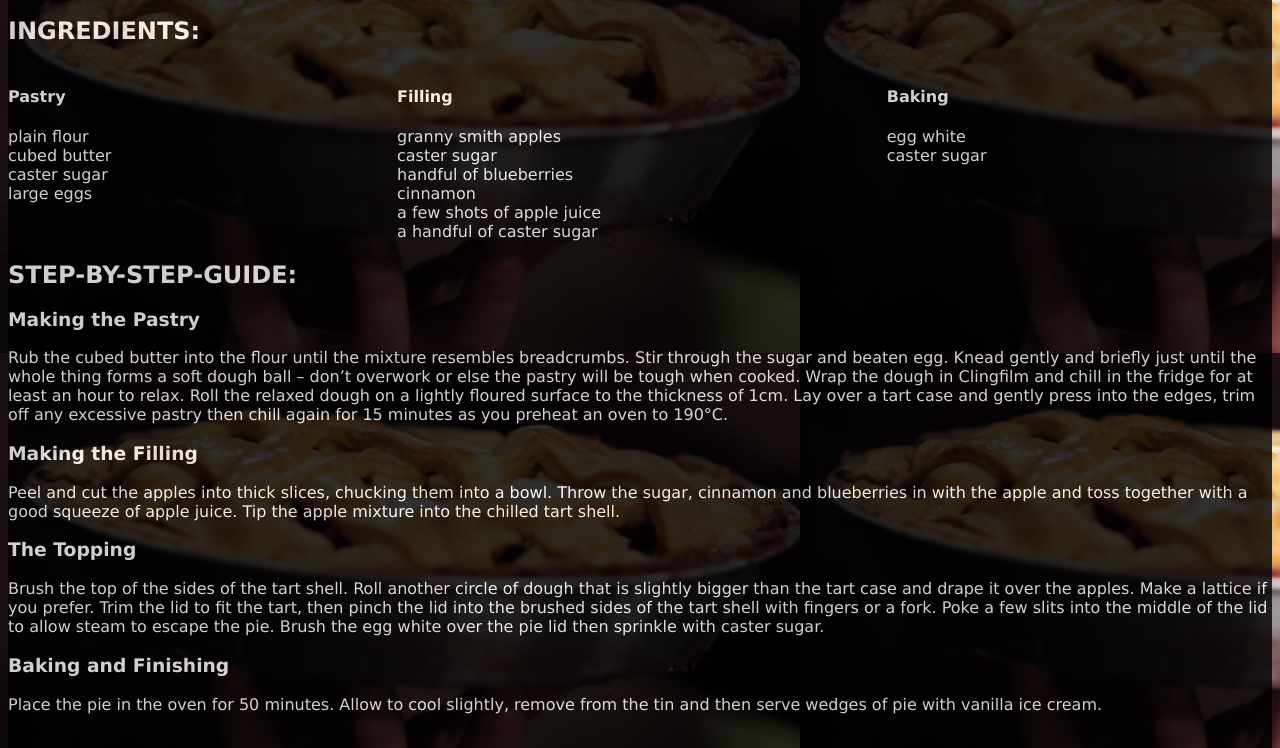
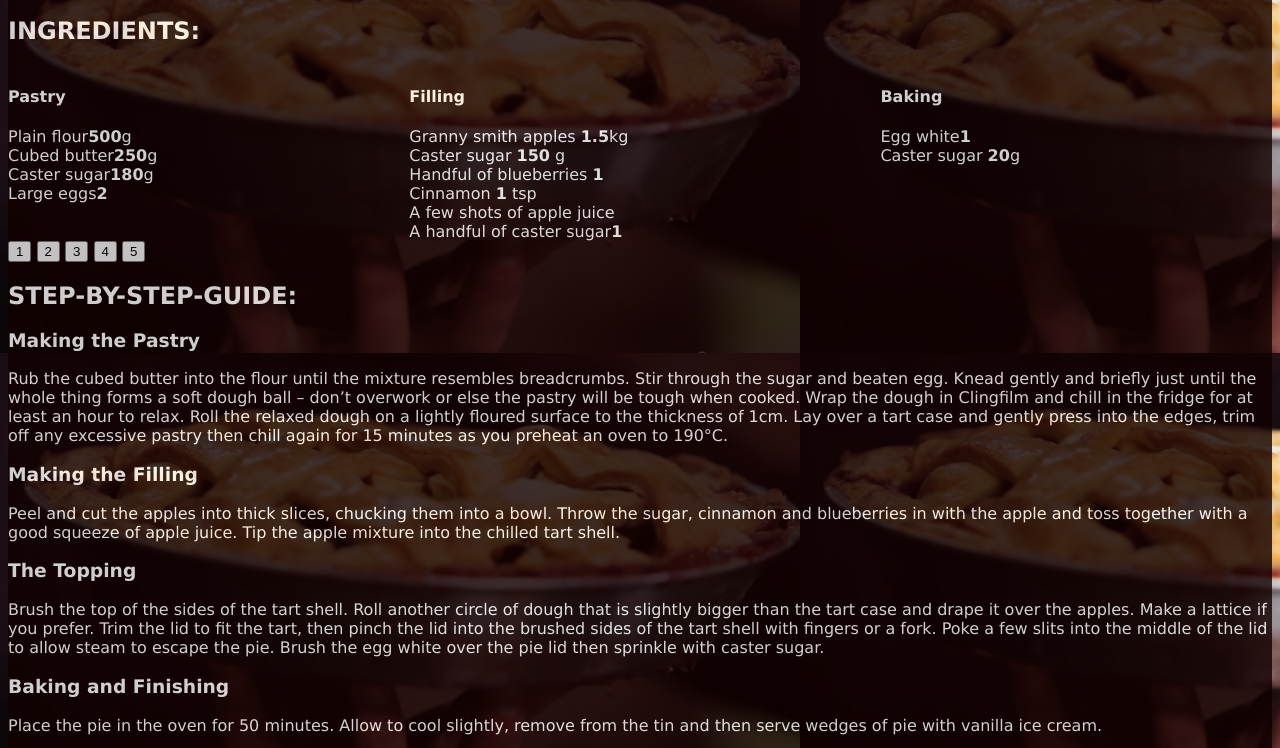
Before and after one commit to Silversoul94/AppelpiePage, a plain HTML site: page APPELpie/recipe.html in a window 1280 px wide. Shown: the part 97-845 px from the top of the page. Drawn offline with Linux system fonts and the light colour scheme; grey boxes are pictures that could not be loaded.

Commit message:
now rating
done with portion

```diff
--- a/APPELpie/mystyle.css
+++ b/APPELpie/mystyle.css
@@ -7,13 +7,16 @@ background-image: url(Pic/Motherhood_and_apple_pie.jpg);
     background-image: url(Pic/appelpie.png);
     background-size: auto;
     background-repeat: repeat;
+}
 
+a{
+ color: white;
 }
 
 main{
  font-family:Verdana;
     color: white;
-background-color:#000;
+background-color:#100;
 opacity: 0.8;
 }
 
--- a/APPELpie/mywebfunction.js
+++ b/APPELpie/mywebfunction.js
@@ -1,6 +1,16 @@
-var portion = 0;
-function setPortionSize() {
 
+//var portionConvert = document.getElementsByClassName("mybutton").innerHTML;
+//var portion = parseInt(portionConvert .innerHTML);
+var previous = 1;
 
-
+function setPortionSize(tallrikar) {
+    PortionSize = document.getElementsByClassName("setSize");
+    for(var i = 0; i<11; i++){
+    var newPortionSize = parseFloat(PortionSize[i].innerHTML);
+    var twoPortion = (tallrikar * newPortionSize)/previous;
+    //document.getElementsByClassName("setSize").innerHTML = twoPortion;
+    PortionSize[i].innerHTML = twoPortion;
+    }
+    previous = tallrikar;
+    console.log("hej");
 }
--- a/APPELpie/recipe.html
+++ b/APPELpie/recipe.html
@@ -28,33 +28,42 @@
         <div id ="Pastry">
             <h4>Pastry</h4>
              <ul>
-            <li>plain flour<strong> </strong> </li>
-            <li>cubed butter<strong> </strong> </li>
-            <li>caster sugar<strong> </strong> </li>
-            <li>large eggs<strong> </strong> </li>
+            <li>Plain flour<strong class="setSize">500</strong>g </li>
+            <li>Cubed butter<strong class="setSize">250</strong>g </li>
+            <li>Caster sugar<strong class="setSize">180</strong>g </li>
+            <li>Large eggs<strong class="setSize">2</strong> </li>
             </ul>
         </div>
 
         <div id ="Filling">
             <h4>Filling</h4>
             <ul>
-            <li>granny smith apples <strong> </strong> </li>
-            <li> caster sugar <strong> </strong></li>
-            <li> handful of blueberries <strong> </strong></li>
-            <li>cinnamon <strong> </strong></li>
-            <li>a few shots of apple juice<strong> </strong></li>
-            <li>a handful of caster sugar<strong> </strong></li>
+            <li>Granny smith apples <strong class="setSize">1.5</strong>kg </li>
+            <li>Caster sugar <strong class="setSize">150</strong> g</li>
+            <li>Handful of blueberries <strong class="setSize">1 </strong></li>
+            <li>Cinnamon <strong class="setSize">1</strong > tsp </li>
+            <li>A few shots of apple juice</li>
+            <li>A handful of caster sugar<strong class="setSize">1</strong></li>
             </ul>
         </div>
 
        <div id ="Backing">
         <h4>Baking</h4>
             <ul>
-            <li>egg white<strong> </strong></li>
-            <li>caster sugar <strong> </strong></li>
+            <li>Egg white<strong class="setSize">1</strong></li>
+            <li>Caster sugar <strong class="setSize">20</strong>g </li>
            </ul>
         </div>
      </div>
+        <div>
+            <button class="mybutton" type="button" onclick="setPortionSize(1);">1</button>
+        <button class="mybutton" type="button" onclick="setPortionSize(2);">2</button>
+            <button class="mybutton" type="button" onclick="setPortionSize(3);">3</button>
+            <button class="mybutton" type="button" onclick="setPortionSize(4);">4</button>
+            <button class="mybutton" type="button" onclick="setPortionSize(5);">5</button>
+            <script src="mywebfunction.js"></script>
+
+        </div>
 
      <div>
     <h2>STEP-BY-STEP-GUIDE:</h2>
@@ -74,12 +83,9 @@
     </p>
          </div>
 
-        <footer>
+<footer>
 <iframe width="300" height="300" src="https://www.youtube.com/embed/fmcYNDU6yig" frameborder="0" allowfullscreen></iframe>
     </footer>
-
-
-
         </article>
  </main>
 
```
Also changed, not shown: APPELpie/rating.js (added).
